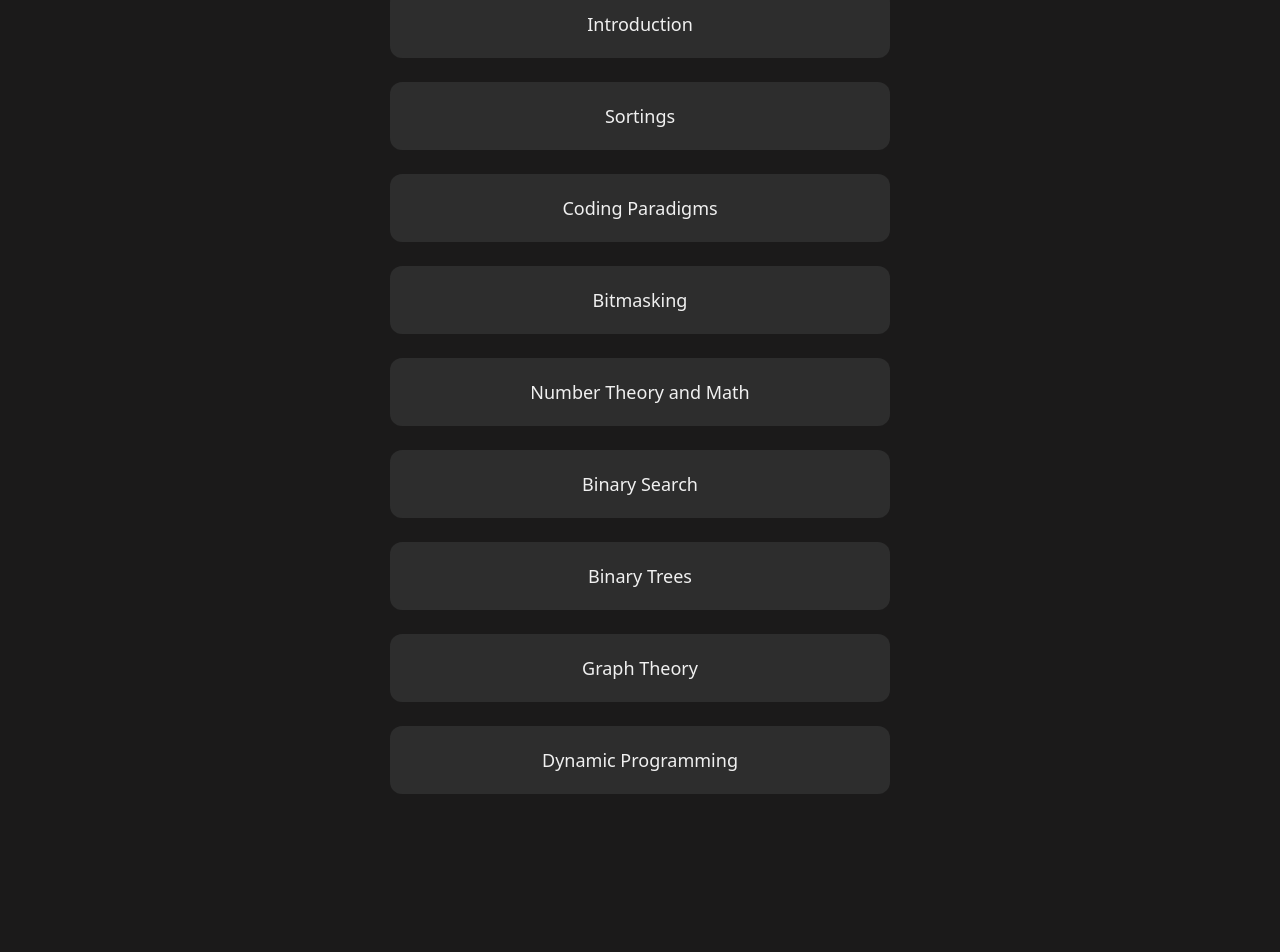
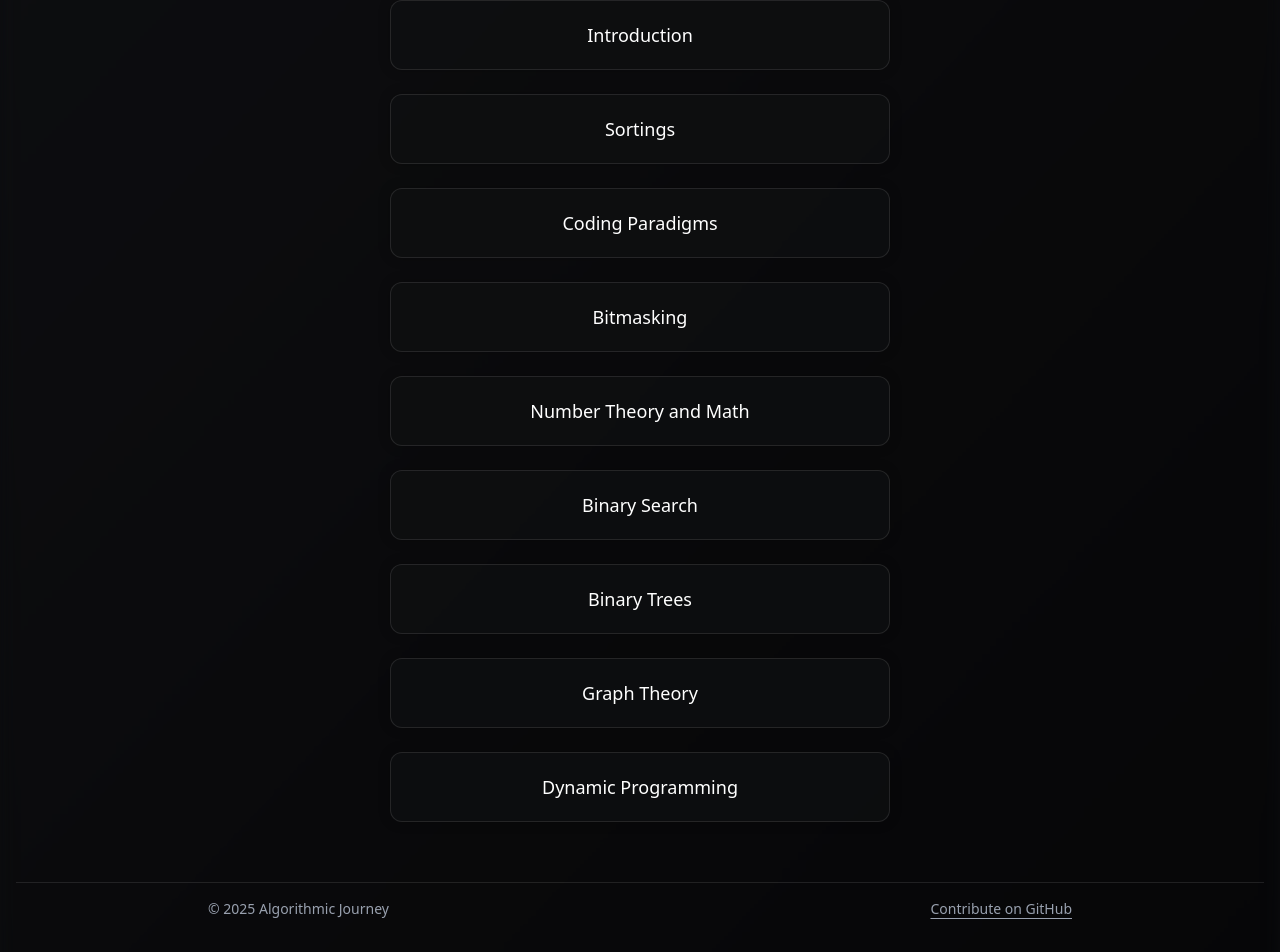
Before and after one commit to masteroojway/AlgorithmicJourney, a React (Vite) app in the folder frontend/: page /notes in a window 1280 px wide. Shown: the part 405-1357 px from the top of the page. Before the commit the page ends 1243 px from the top, so only its background shows below. Built offline with nearby package versions, Linux system fonts and the light colour scheme.

Commit message:
improved background of notes

```diff
--- a/frontend/src/pages/Notes.jsx
+++ b/frontend/src/pages/Notes.jsx
@@ -1,4 +1,4 @@
-import React from 'react'
+import React from "react";
 
 const topics = [
   { name: "Introduction", path: "/Topics/start/start1.html" },
@@ -10,13 +10,18 @@ const topics = [
   { name: "Binary Trees", path: "/Topics/binary_trees/binary_trees1.html" },
   { name: "Graph Theory", path: "/Topics/graphs/graph1.html" },
   { name: "Dynamic Programming", path: "/Topics/dynamic_programming/dynamic_prog1.html" }
-]
+];
 
 const Notes = () => {
   return (
-    <div className="min-h-screen bg-[#1b1a1a] text-[#f0f0f0] font-sans px-4 py-8 max-w-4xl mx-auto">
+    <div className="min-h-screen relative bg-[#0b0c0f] text-white font-sans flex flex-col items-center px-4 py-10">
+      {/* Background Blur & Gradient */}
+      <div className="pointer-events-none absolute inset-0 bg-gradient-to-br from-[#101114] via-[#0b0b0c] to-[#050506] animate-pulse opacity-80 blur-sm z-0" />
+
+      {/* Main container */}
+      <div className="relative z-10 w-full max-w-4xl">
         {/* Header */}
-      <div className="flex flex-col items-center gap-5 mb-12 p-6 bg-[#22252A] rounded-[18px] shadow-[0_4px_12px_rgba(0,0,0,0.4)]">
+        <div className="flex flex-col items-center gap-5 mb-12 p-6 bg-[#18191c]/60 backdrop-blur-lg rounded-3xl border border-white/10 shadow-[0_0_30px_rgba(0,0,0,0.4)]">
           <img
             src="/websitelogo.svg"
             alt="Algorithmic Journey Logo"
@@ -26,23 +31,43 @@ const Notes = () => {
             Algorithmic Journey
           </h1>
         </div>
+
+        {/* Notes Title */}
         <h2 className="text-3xl font-bold text-center mb-8 tracking-wide text-[#7fbfff]">
           Notes
         </h2>
+
+        {/* Topic Links */}
         <div className="flex flex-col items-center">
           {topics.map((topic, index) => (
             <a
               key={index}
               href={topic.path}
               rel="noopener noreferrer"
-            className="w-[90%] max-w-[500px] py-5 px-10 my-3 text-lg rounded-xl bg-[#2d2d2d] text-[#f0f0f0] text-center no-underline transition-all duration-200 hover:bg-[#3b3b3b] hover:scale-105"
+              className="w-[90%] max-w-[500px] py-5 px-10 my-3 text-lg rounded-xl bg-[#0f1012]/70 border border-white/10 text-white text-center transition-all duration-200 hover:scale-105 hover:border-white/20 shadow-[0_0_12px_rgba(0,0,0,0.25)] hover:shadow-[0_0_18px_rgba(77,184,255,0.25)]"
             >
               {topic.name}
             </a>
           ))}
         </div>
       </div>
-  )
-}
 
-export default Notes
+      {/* Footer */}
+      <footer className="relative z-10 mt-12 border-t border-white/10 w-full">
+        <div className="mx-auto w-full max-w-4xl px-4 py-4 flex flex-col sm:flex-row items-center justify-between gap-3 text-sm text-gray-400">
+          <p>© {new Date().getFullYear()} Algorithmic Journey</p>
+          <a
+            href="https://github.com/masteroojway/AlgorithmicJourney"
+            className="hover:text-white underline underline-offset-4"
+            target="_blank"
+            rel="noreferrer noopener"
+          >
+            Contribute on GitHub
+          </a>
+        </div>
+      </footer>
+    </div>
+  );
+};
+
+export default Notes;
```
Lines whose indentation alone changed are shown as unchanged.
